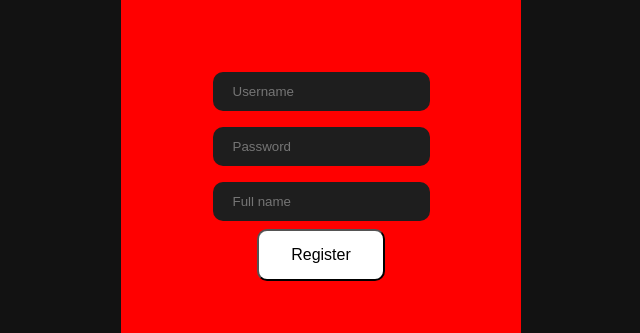
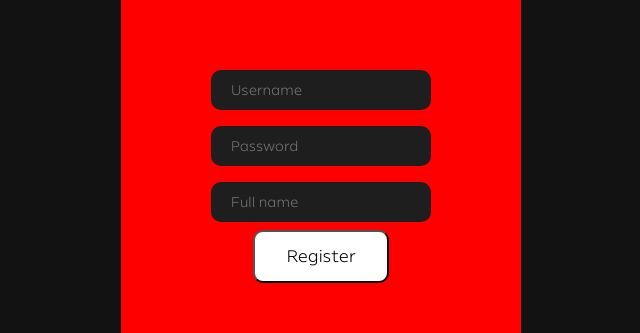
Before and after one commit to tvdplas/furry-fortnight, a website: page HW2/public/register.html in a window 1280 px wide. Shown: the part 228-561 px from the top of the page, 319-959 px from the left. Drawn offline with Linux system fonts and the light colour scheme.

```diff
--- a/HW2/public/style/userpages.css
+++ b/HW2/public/style/userpages.css
@@ -16,6 +16,7 @@
     align-items: center;
     justify-content: center;
     border-radius: 12px;
+    text-align: center;
 }
 #usernameinp{
     background-color: #1E1E1E;
@@ -25,6 +26,7 @@
     margin: 8px 0;
     border-radius: 10px;
     outline: none;
+    font-family: 'Helios Regular';
 
 }
 #pwinp{
@@ -35,6 +37,7 @@
     margin: 8px 0;
     border-radius: 10px;
     outline: none;
+    font-family: 'Helios Regular';
 }
 #fninp{
     background-color: #1E1E1E;
@@ -44,6 +47,7 @@
     margin: 8px 0;
     border-radius: 10px;
     outline: none;
+    font-family: 'Helios Regular';
 }
 button{
     background-color: white;
@@ -51,6 +55,7 @@
     padding: 15px 32px;
     border-radius: 10px;
     font-size: 16px;
+    font-family: 'Helios Regular';
 
 }
 body{
```
Also changed, not shown: 1 other file.
